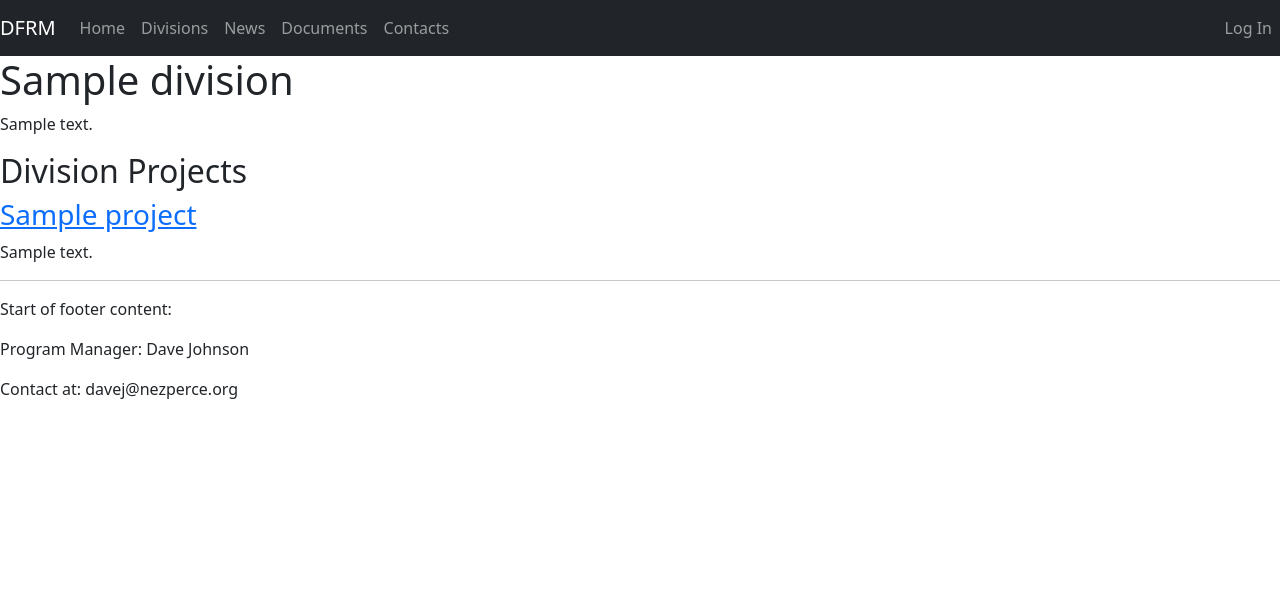
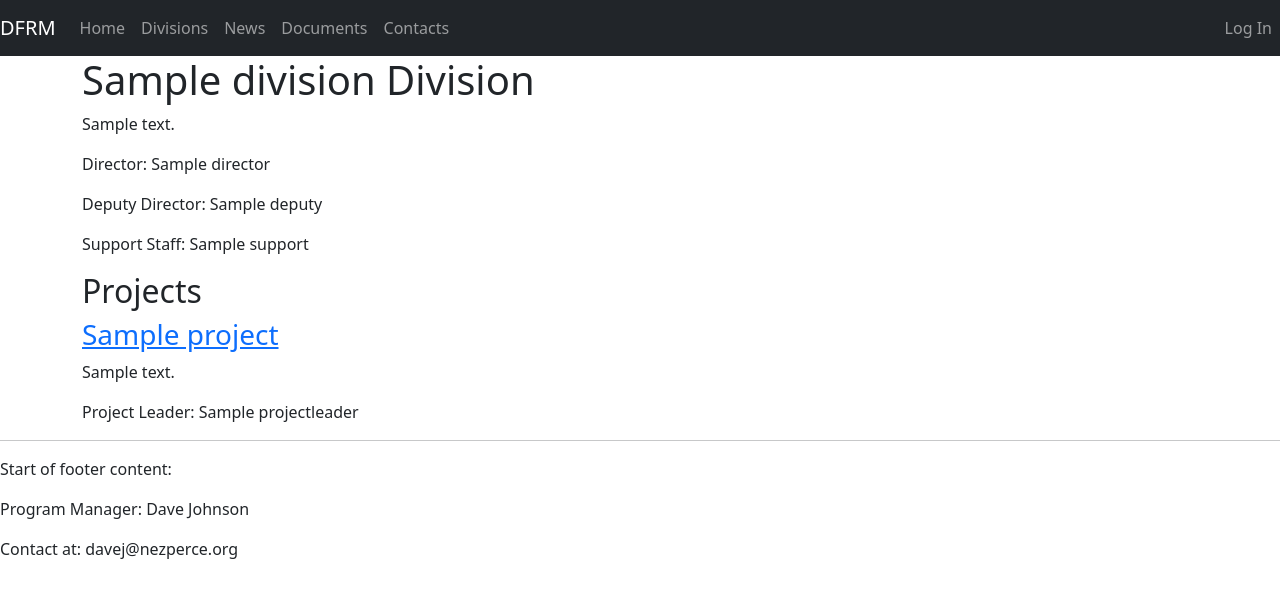
Before and after one commit to NPTfisheries/nptfisheries, a Django app: template templates/division_detail.html in a window 1280 px wide. Shown: the top 598 px of the page. Run offline with Django 4.2, Linux system fonts and the light colour scheme; the template is opened without the code that fills it: most values are stand-ins (such as "Sample title", 1, 10 or a date in 2020).

Commit message:
stable state, empty shell

```diff
--- a/main/forms.py
+++ b/main/forms.py
@@ -5,10 +5,10 @@
 
     class Meta:
         model = Division
-        fields = ('name', 'description', 'director', 'deputy', 'support',)
+        fields = ('name', 'description', 'director', 'deputy', 'support', 'phone_number',)
 
 class ProjectForm(forms.ModelForm):
 
     class Meta:
         model = Project
-        fields = ('division', 'name', 'description', 'projectleader', 'inactive',)
+        fields = ('division', 'name', 'description', 'projectleader', 'created', 'inactive',)
--- a/nptfisheries/settings.py
+++ b/nptfisheries/settings.py
@@ -39,6 +39,7 @@
     'django.contrib.messages',
     'django.contrib.staticfiles',
     'crispy_forms',
+    'phone_field',
     'accounts',
     'main',
 ]
--- a/templates/base.html
+++ b/templates/base.html
@@ -15,10 +15,10 @@
  <body>
     {% include 'includes/navbar.html' %}
 
-<!--<div class="container"> -->
+<div class="container">
     {% block content %}
     {% endblock content %}
-<!--</div> -->
+</div>
 
 
   <script src="https://code.jquery.com/jquery-3.3.1.slim.min.js" integrity="sha384-q8i/X+965DzO0rT7abK41JStQIAqVgRVzpbzo5smXKp4YfRvH+8abtTE1Pi6jizo" crossorigin="anonymous"></script>
--- a/templates/division_detail.html
+++ b/templates/division_detail.html
@@ -5,18 +5,25 @@
 {% block content %}
 <div class="edit-content">
     {% if user.is_authenticated %}
-        <a href="{% url 'division_edit' pk=divisions.pk %}">Edit Division Content</a>
+        <a href="{% url 'division_edit' pk=divisions.pk %}"><div class="button">Edit Division Content</div></a>
+        <a href="{% url 'project_new' %}">Add New Project</a>
     {% endif %}
 </div>
-<h1>{{ divisions.name }}</h1>
+<h1>{{ divisions.name }} Division</h1>
 <p>{{ divisions.description }}</p>
+<p>Director: {{ divisions.director }} </p>
+{% if divisions.deputy %}
+    <p>Deputy Director: {{ divisions..deputy }} </p>
+{% endif %}
+{% if divisions.support %}
+<p>Support Staff: {{ divisions.support }} </p>
+{% endif %}
 
-<h2>Division Projects</h2>
+<h2>Projects</h2>
     {% for p in projects %}
-        <article>
         <h3><a href="{% url 'project_detail' pk=p.pk %}">{{ p.name }}</a></h2>
         <p>{{ p.description|linebreaksbr }}</p>
-        </article>
+        <p>Project Leader: {{ p.projectleader }}</p>
     {% endfor %}
 
 {% endblock %}
--- a/templates/home.html
+++ b/templates/home.html
@@ -8,6 +8,7 @@
 <h2>Mission Statement</h2>
 <p>Our mission is.....</p>
 <hr>
+<!--<iframe style="border: none; width: 920px; height: 500px;" src="https://nptfisheries.shinyapps.io/PITtrackR/" width="300" height="150"></iframe>-->
 <h2>News</h2>
 <p>Multiple blocks containing the lastest news/blog articles</p>
 {% endblock %}
--- a/templates/includes/navbar.html
+++ b/templates/includes/navbar.html
@@ -27,7 +27,7 @@
         <ul class="navbar-nav ms-auto">
             {% if request.user.is_authenticated %}
                 <li class="nav-item">
-                    <a class= "nav-link" href="{% url 'logout' %}">{{ user.username }}</a>
+                    <a class= "nav-link" href="{% url 'logout' %}">Hi {{ user.first_name }}!</a>
                 </li>
                 <li class="nav-item">
                     <a class="nav-link" href="{% url 'logout' %}">Log Out </a>
```
Also changed, not shown: main/models.py (+9 -6 lines), templates/division.html (+10 -4 lines), templates/project_detail.html (+8 -10 lines), main/migrations/0005_alter_division_deputy_alter_division_support.py (added), main/migrations/0006_division_phone_number_project_created.py (added).
